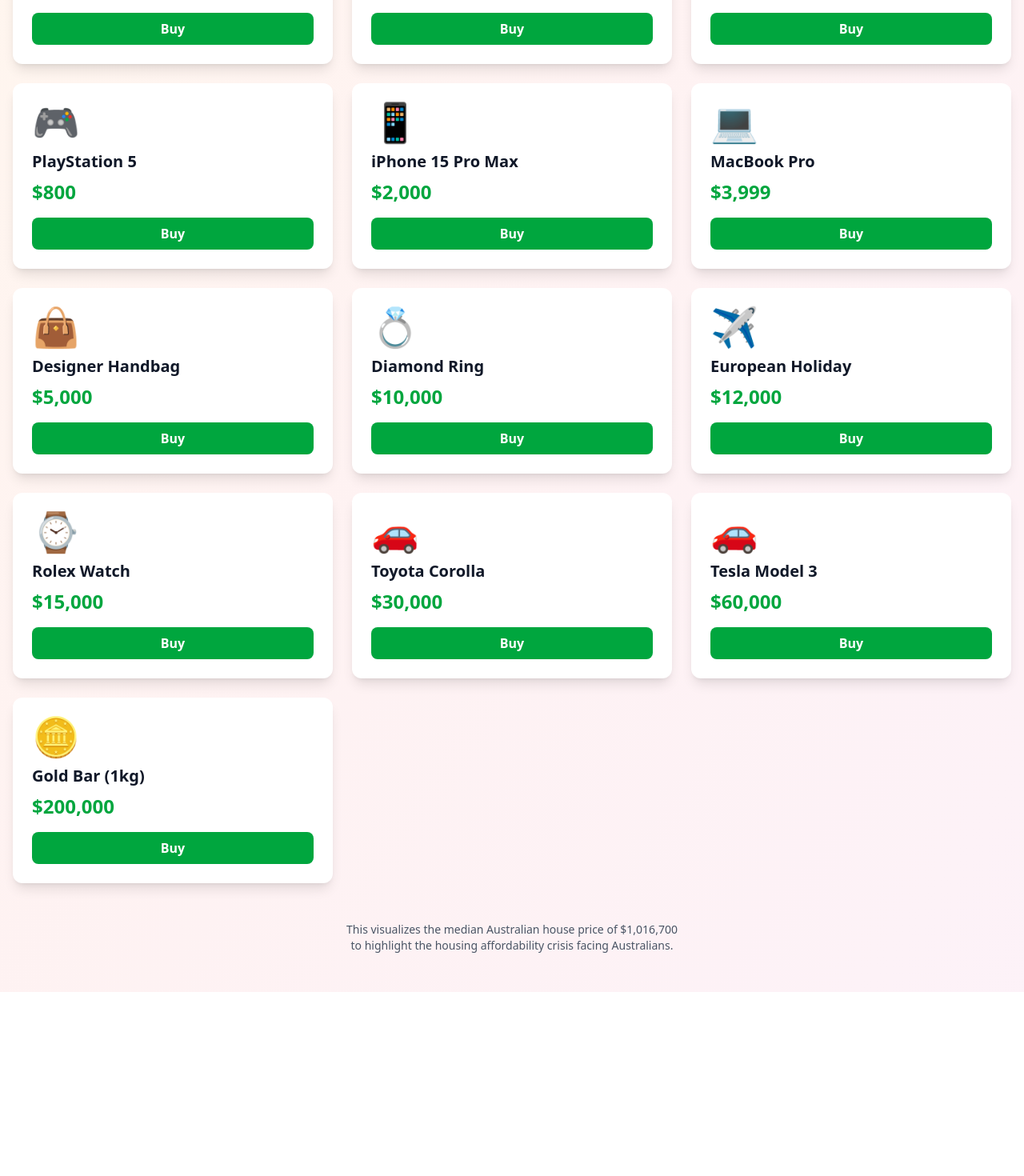
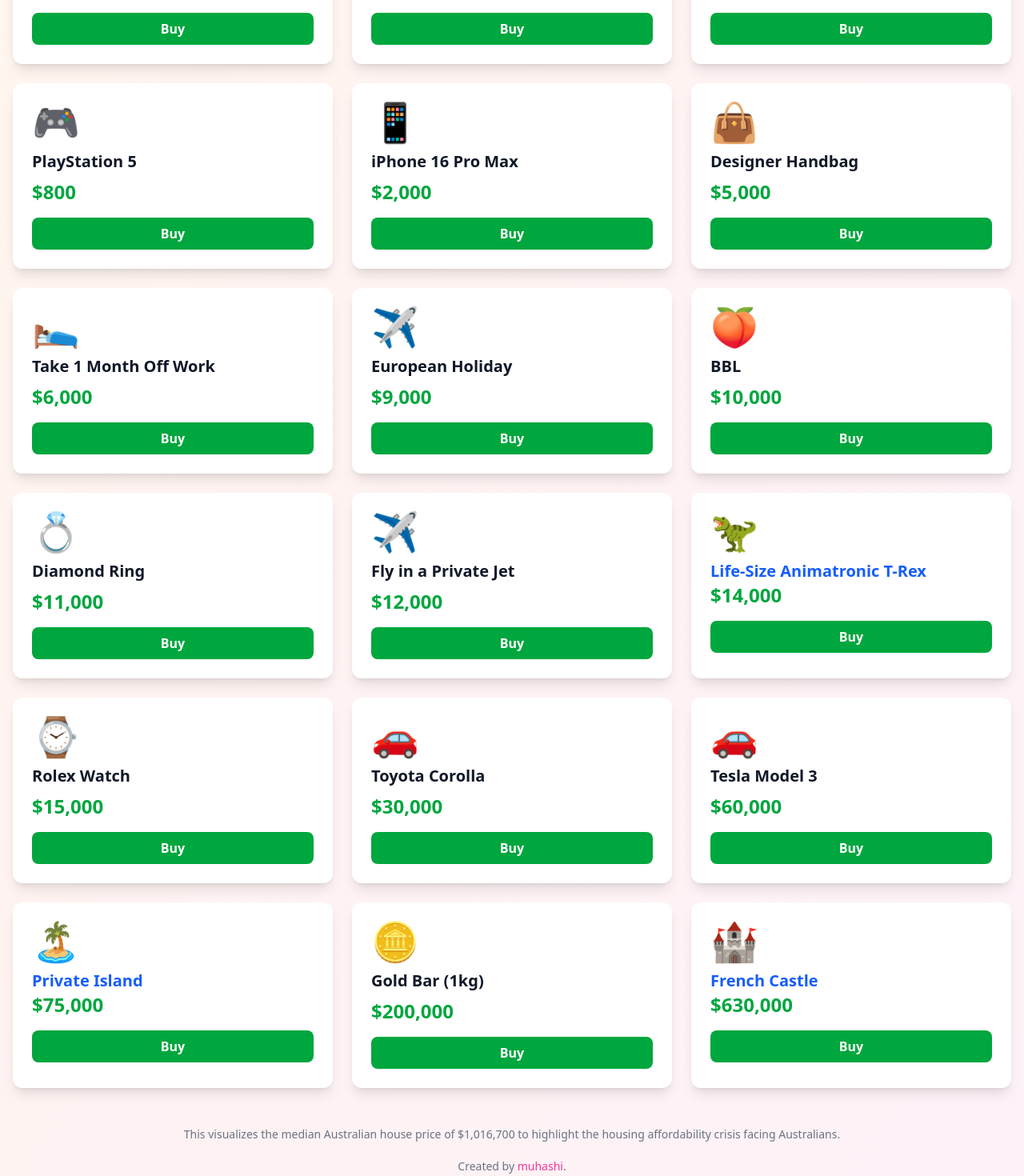
Before and after one commit to muhashi/median-house-price, a React (Vite) app: page / in a window 1280 px wide. Shown: the part 560-2030 px from the top of the page at 80% size. Before the commit the page ends 1800 px from the top, so only its background shows below. Built offline with nearby package versions, Linux system fonts and the light colour scheme.

Commit message:
Add new things to buy

```diff
--- a/src/App.jsx
+++ b/src/App.jsx
@@ -7,16 +7,23 @@
   { id: 'coffee', name: 'Flat White', price: 5, emoji: '☕' },
   { id: 'avocado-toast', name: 'Avocado Toast', price: 15, emoji: '🥑' },
   { id: 'gym', name: 'Gym Membership (Monthly)', price: 65, emoji: '💪' },
-  { id: 'iphone', name: 'iPhone 15 Pro Max', price: 2000, emoji: '📱' },
+  { id: 'iphone', name: 'iPhone 16 Pro Max', price: 2000, emoji: '📱' },
   { id: 'designer-bag', name: 'Designer Handbag', price: 5000, emoji: '👜' },
-  { id: 'macbook', name: 'MacBook Pro', price: 3999, emoji: '💻' },
+  // { id: 'macbook', name: 'MacBook Pro', price: 2500, emoji: '💻' },
   { id: 'rolex', name: 'Rolex Watch', price: 15000, emoji: '⌚' },
-  { id: 'diamond-ring', name: 'Diamond Ring', price: 10000, emoji: '💍' },
+  { id: 'diamond-ring', name: 'Diamond Ring', price: 11000, emoji: '💍' },
   { id: 'gold-bar', name: 'Gold Bar (1kg)', price: 200000, emoji: '🪙' },
+  { id: 'french-castle', name: 'French Castle', price: 630000, emoji: '🏰', hyperlink: 'https://web.archive.org/web/20251102234948/https://www.cabinetlenail.com/en/annonces/ref-na4-1877/french-manor-house-and-castle-for-sale-limoges-poitiers/' },
   { id: 'tesla', name: 'Tesla Model 3', price: 60000, emoji: '🚗' },
-  { id: 'holiday', name: 'European Holiday', price: 12000, emoji: '✈️' },
+  { id: 'holiday', name: 'European Holiday', price: 9000, emoji: '✈️' },
   { id: 'toyota', name: 'Toyota Corolla', price: 30000, emoji: '🚗' },
   { id: 'ps5', name: 'PlayStation 5', price: 800, emoji: '🎮' },
+  { id: 'bbl', name: 'BBL', price: 10000, emoji: '🍑' },
+  // { id: 'cheese', name: '40KG Gourmet Cheese Wheel', price: 2000, emoji: '🧀' },
+  { id: 'island', name: 'Private Island', price: 75000, emoji: '🏝️', hyperlink: 'https://web.archive.org/web/20250503140211/https://www.privateislandsonline.com/central-america/panama/small-island-in-bocas' },
+  { id: 'time-off', name: 'Take 1 Month Off Work', price: 6000, emoji: '🛌' },
+  { id: 'private-jet', name: 'Fly in a Private Jet', price: 12000, emoji: '✈️' },
+  { id: 'dino', name: 'Life-Size Animatronic T-Rex', price: 14000, emoji: '🦖', hyperlink: 'https://web.archive.org/web/20251103011140/https://www.mydinosaurs.com/product/giant-dinosaur-animatronic-t.rex-for-sale/' },
 ].toSorted((a, b) => a.price - b.price);
 
 export default function HousingCrisisCalculator() {
@@ -127,26 +134,6 @@
           </div>
         </div>
 
-        {/* Shopping Cart */}
-        {Object.keys(purchases).length > 0 && (
-          <div className="bg-white rounded-2xl shadow-xl p-6 mb-8">
-            <h2 className="text-2xl font-bold text-gray-900 mb-4">Your Cart 🛒</h2>
-            <div className="grid grid-cols-2 md:grid-cols-3 lg:grid-cols-4 gap-3">
-              {Object.entries(purchases).map(([id, count]) => {
-                if (count === 0) return null;
-                const item = ITEMS.find(i => i.id === id);
-                return (
-                  <div key={id} className="bg-gradient-to-br from-purple-50 to-pink-50 rounded-lg p-3 border-2 border-purple-200">
-                    <div className="text-2xl mb-1">{item.emoji}</div>
-                    <div className="text-sm font-semibold text-gray-900">{item.name}</div>
-                    <div className="text-lg font-bold text-purple-600">x{count}</div>
-                  </div>
-                );
-              })}
-            </div>
-          </div>
-        )}
-
         {/* Items Grid */}
         <div className="grid grid-cols-1 md:grid-cols-2 lg:grid-cols-3 gap-6">
           {ITEMS.map(item => {
@@ -161,16 +148,17 @@
                 }`}
               >
                 <div className="text-5xl mb-3">{item.emoji}</div>
-                <h3 className="text-xl font-bold text-gray-900 mb-2">{item.name}</h3>
+                {item.hyperlink && (
+                  <a href={item.hyperlink} target="_blank" rel="noopener noreferrer" className="text-xl font-bold text-blue-600 hover:underline">
+                    {item.name}
+                  </a>
+                )}
+                {!item.hyperlink && (
+                  <h3 className="text-xl font-bold text-gray-900 mb-2">{item.name}</h3>
+                )}
                 <p className="text-2xl font-bold text-green-600 mb-4">
                   ${item.price.toLocaleString()}
                 </p>
-
-                {owned > 0 && (
-                  <div className="bg-purple-100 text-purple-800 rounded-lg px-3 py-1 mb-3 text-center font-semibold">
-                    Owned: {owned}
-                  </div>
-                )}
 
                 <div className="flex gap-2">
                   <button
@@ -193,17 +181,46 @@
                     </button>
                   )}
                 </div>
+
+                {owned > 0 && (
+                  <div className="bg-purple-100 text-purple-800 rounded-lg px-3 py-1 mt-3 text-center font-semibold">
+                    Owned: {owned}
+                  </div>
+                )}
               </div>
             );
           })}
         </div>
 
+        {/* Shopping Cart */}
+        {Object.keys(purchases).length > 0 && (
+          <div className="bg-white rounded-2xl shadow-xl p-6 mt-8">
+            <h2 className="text-2xl font-bold text-gray-900 mb-4">Your Cart 🛒</h2>
+            <div className="grid grid-cols-2 md:grid-cols-3 lg:grid-cols-4 gap-3">
+              {Object.entries(purchases).map(([id, count]) => {
+                if (count === 0) return null;
+                const item = ITEMS.find(i => i.id === id);
+                return (
+                  <div key={id} className="bg-gradient-to-br from-purple-50 to-pink-50 rounded-lg p-3 border-2 border-purple-200">
+                    <div className="text-2xl mb-1">{item.emoji}</div>
+                    <div className="text-sm font-semibold text-gray-900">{item.name}</div>
+                    <div className="text-lg font-bold text-purple-600">x{count}</div>
+                  </div>
+                );
+              })}
+            </div>
+          </div>
+        )}
+
         {/* Footer */}
-        <div className="text-center mt-12 text-gray-600">
+        <div className="text-center mt-12 text-gray-500 space-y-5 pb-6">
           <p className="text-sm">
-            This visualizes the median Australian house price of ${MEDIAN_HOUSE_PRICE.toLocaleString()}
-            <br />
-            to highlight the housing affordability crisis facing Australians.
+            This visualizes the median Australian house price of ${MEDIAN_HOUSE_PRICE.toLocaleString()} to highlight the housing affordability crisis facing Australians.
+          </p>
+          <p className="text-sm">
+            Created by <a href="https://muhashi.com" target="_blank" className="text-blue-600 group text-pink-500 transition-all duration-300 ease-in-out">
+              <span className="bg-left-bottom bg-gradient-to-r from-pink-500 to-pink-500 bg-[length:0%_2px] bg-no-repeat group-hover:bg-[length:100%_2px] transition-all duration-500 ease-out">muhashi</span>
+            </a>.
           </p>
         </div>
       </div>
```
